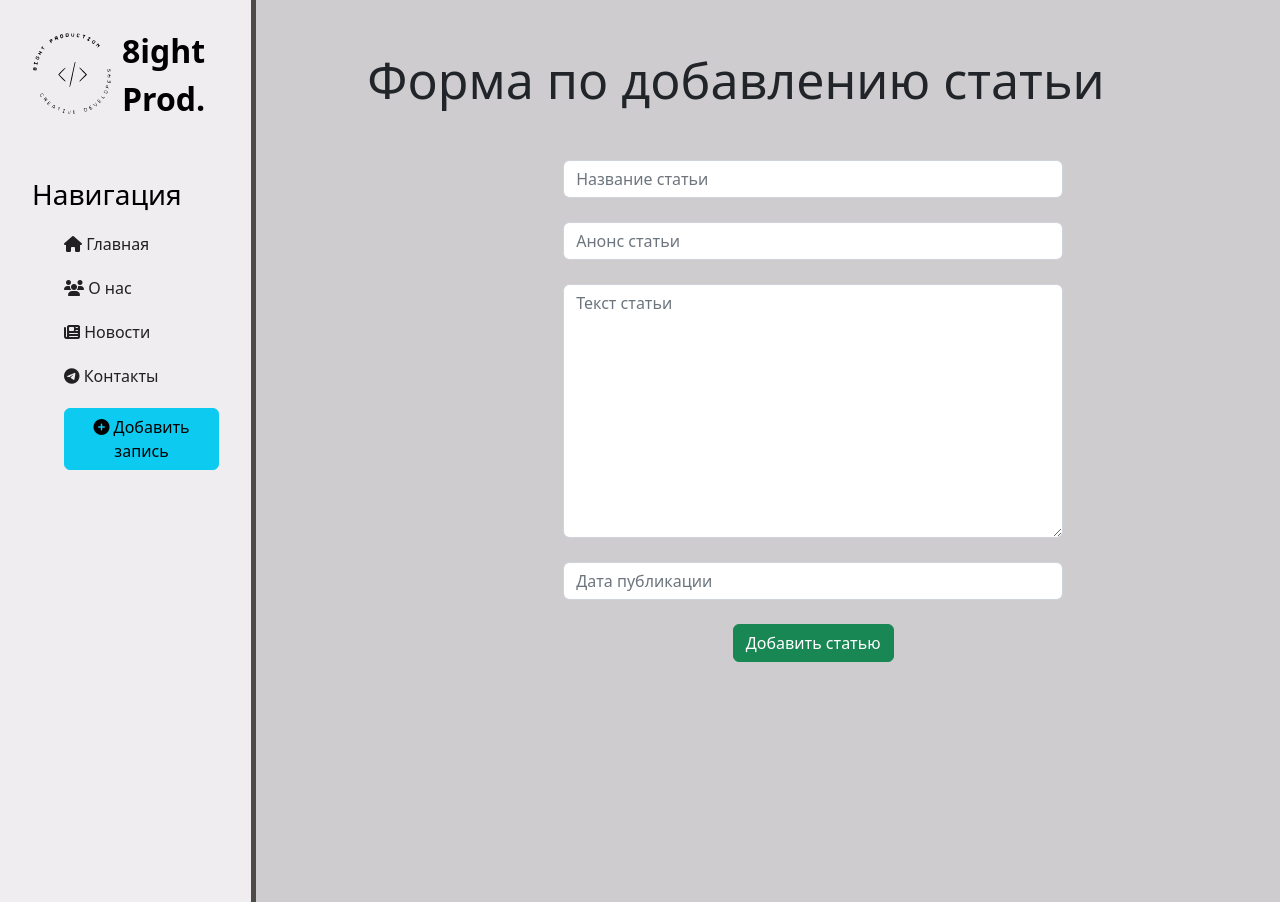
After one commit to kl1mmm/explore-django, a Django app: page /news/create in a window 1280 px wide. The commit adds this page. Shown: the top 902 px of the page. Run offline with Django 4.2, Linux system fonts and the light colour scheme; some libraries are stand-ins or nearby versions.

Commit message:
Get form and user for creating new posts

```diff
--- a/exploreDjango/main/static/main/css/main.css
+++ b/exploreDjango/main/static/main/css/main.css
@@ -73,3 +73,9 @@ main .features p {
     margin: 2% 20%;
     text-align: left;
 }
+
+form {
+    margin-left: 32%;
+    width: 500px;
+    margin-top: 50px;
+}
--- a/exploreDjango/main/templates/main/layout.html
+++ b/exploreDjango/main/templates/main/layout.html
@@ -30,6 +30,9 @@
         <a href="">
             <li><i class="fa-brands fa-telegram"></i> Контакты</li>
         </a>
+        <a href="{% url 'create' %}">
+            <li><button class="btn btn-info"><i class="fa-solid fa-circle-plus"></i> Добавить запись</button></li>
+        </a>
     </ul>
 </aside>
 <main>
--- /dev/null
+++ b/exploreDjango/news/forms.py
@@ -0,0 +1,27 @@
+from .models import Arctiles
+from django.forms import ModelForm, TextInput, DateTimeInput, Textarea
+
+
+class ArticlesForm(ModelForm):
+    class Meta:
+        model = Arctiles
+        fields = ['title', 'anounce', 'full_text', 'date']
+
+        widgets = {
+            'title': TextInput(attrs={
+                'class': 'form-control',
+                'placeholder': 'Название статьи'
+            }),
+            'anounce': TextInput(attrs={
+                'class': 'form-control',
+                'placeholder': 'Анонс статьи'
+            }),
+            'date': DateTimeInput(attrs={
+                'class': 'form-control',
+                'placeholder': 'Дата публикации'
+            }),
+            'full_text': Textarea(attrs={
+                'class': 'form-control',
+                'placeholder': 'Текст статьи'
+            })
+        }
--- /dev/null
+++ b/exploreDjango/news/templates/news/create.html
@@ -0,0 +1,18 @@
+{% extends 'main/layout.html' %}
+
+{% block title %}Форма по добавлению статьи{% endblock %}
+
+{% block content %}
+<div class="features">
+    <h1>Форма по добавлению статьи</h1>
+    <form method="post">
+        {% csrf_token %}
+        {{ form.title }}<br>
+        {{ form.anounce }}<br>
+        {{ form.full_text }}<br>
+        {{ form.date }}<br>
+        <span>{{ error }}</span>
+        <button class="btn btn-success" type="submit">Добавить статью</button>
+    </form>
+</div>
+{% endblock %}
--- a/exploreDjango/news/urls.py
+++ b/exploreDjango/news/urls.py
@@ -3,4 +3,5 @@ from . import views
 
 urlpatterns = [
     path('', views.news_home, name='news_home'),
+    path('create', views.create, name='create'),
 ]
--- a/exploreDjango/news/views.py
+++ b/exploreDjango/news/views.py
@@ -1,8 +1,27 @@
-from django.shortcuts import render
+from django.shortcuts import render, redirect
 from .models import Arctiles
+from .forms import ArticlesForm
 
 
 # Create your views here.
 def news_home(request):
     news = Arctiles.objects.order_by('date')
     return render(request, 'news/news_home.html', {'news': news})
+
+
+def create(request):
+    error = ''
+    if request.method == 'POST':
+        form = ArticlesForm(request.POST)
+        if form.is_valid():
+            form.save()
+            return redirect('news')
+        else:
+            error = 'Форма была неверной'
+
+    form = ArticlesForm
+    data = {
+        'form': form,
+        'error': error
+    }
+    return render(request, 'news/create.html', data)
```
Also changed, not shown: exploreDjango/db.sqlite3.
